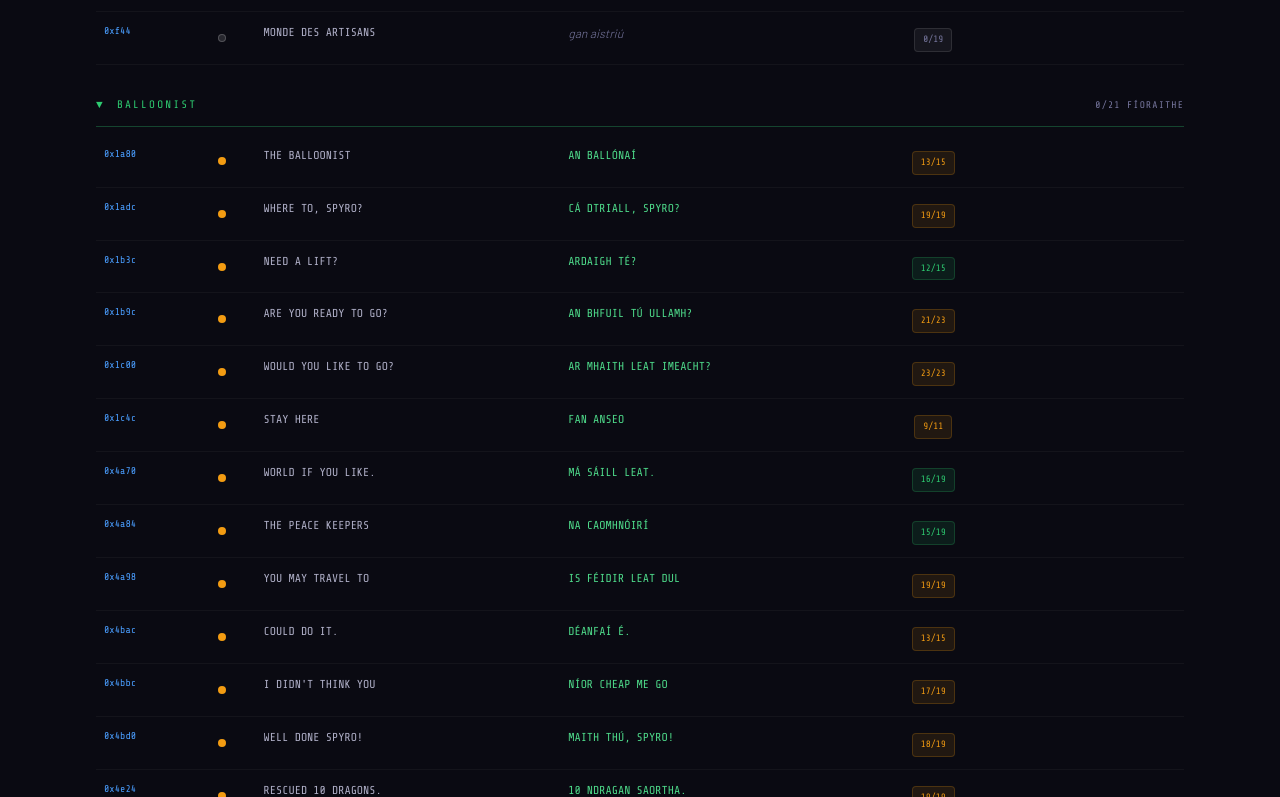
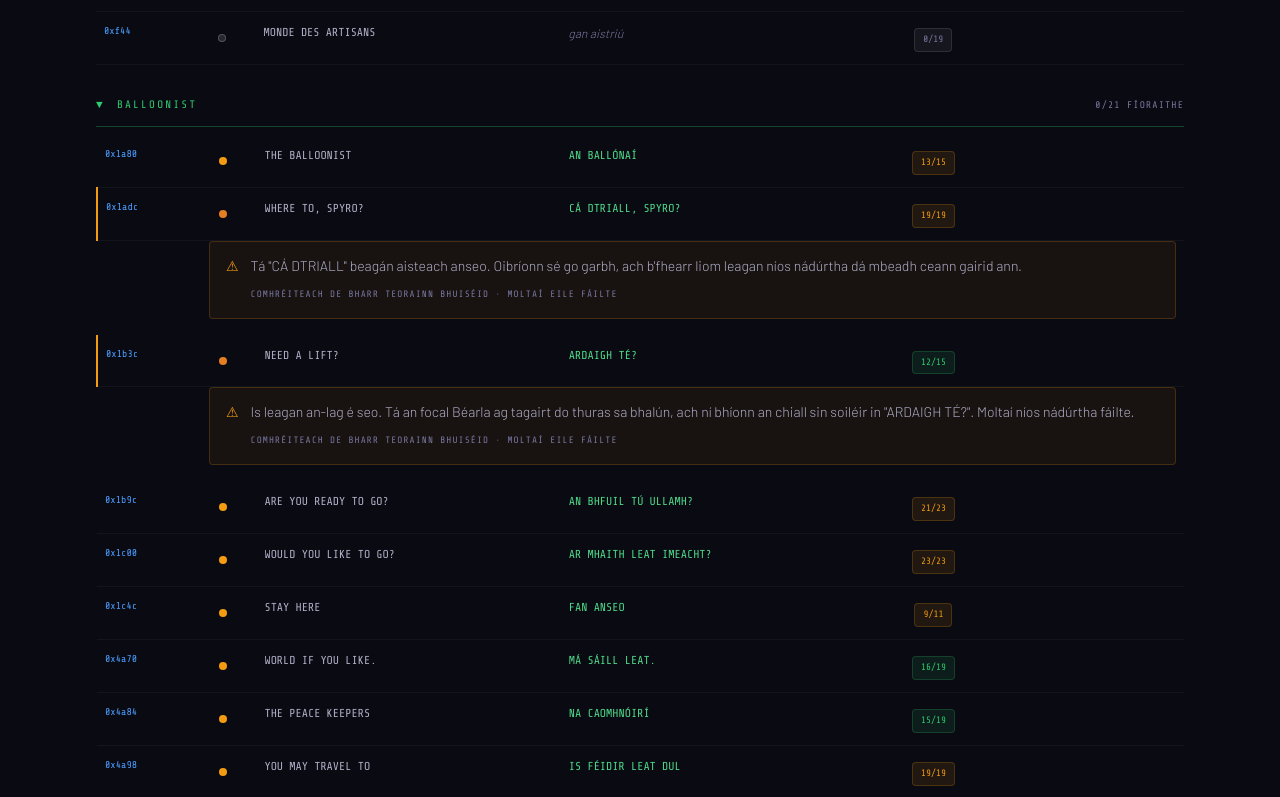
Before and after one commit to aaronsnig501/gaeilge-sa-chonsol, a SvelteKit app in the folder web/: page /games/ps1/spyro1/strings in a window 1280 px wide. Shown: the part 4483-5280 px from the top of the page. Built offline with nearby package versions, Linux system fonts and the light colour scheme; a web font is replaced by a local one.

Commit message:
feat(web): show translator notes for compromised Balloonist strings

```diff
--- a/web/src/routes/games/[console]/[game]/strings/+page.svelte
+++ b/web/src/routes/games/[console]/[game]/strings/+page.svelte
@@ -300,7 +300,7 @@
 						<table class="mt-2 w-full min-w-[900px] border-collapse">
 							<tbody>
 								{#each category.strings as entry (entry.offset)}
-									<tr class={`group border-b border-white/4 transition-colors hover:bg-white/[0.02] ${entry.note ? 'border-l-2 border-l-console-amber' : ''}`}>
+									<tr class={`group border-b border-white/4 transition-colors hover:bg-white/[0.02] ${entry.compromised && entry.note ? 'border-l-2 border-l-console-amber' : ''}`}>
 										<td class="w-20 px-2 py-3 align-top font-mono text-[0.62rem] text-console-address">
 											{entry.offset}
 										</td>
@@ -346,7 +346,7 @@
 											</div>
 										</td>
 									</tr>
-									{#if entry.note}
+									{#if entry.compromised && entry.note}
 										<tr>
 											<td colspan="6" class="px-2 pb-4 pl-28">
 												<div class="flex gap-3 rounded-sm border border-console-amber/20 bg-console-amber/6 px-4 py-3 text-sm leading-6 text-console-muted">
@@ -354,7 +354,7 @@
 													<div>
 														<p>{entry.note}</p>
 														<p class="mt-1 font-mono text-[0.58rem] uppercase tracking-[0.12em] text-console-tertiary">
-															Nót ón aistritheoir · moltaí fáilte
+															Comhréiteach de bharr teorainn bhuiséid · moltaí eile fáilte
 														</p>
 													</div>
 												</div>
--- a/web/static/status.json
+++ b/web/static/status.json
@@ -1,5 +1,5 @@
 {
-  "generated": "2026-05-02T08:53:50Z",
+  "generated": "2026-05-02T08:58:50Z",
   "games": [
     {
       "id": "spyro1",
@@ -9,7 +9,7 @@
       "status": "in-progress",
       "version": "0.1",
       "repo_path": "ps1/spyro/1",
-      "patch_available": false,
+      "patch_available": true,
       "help_wanted": true,
       "progress": {
         "total": 133,
@@ -18,13 +18,13 @@
       },
       "status_breakdown": {
         "verified": 0,
-        "draft": 22,
-        "compromised": 0,
+        "draft": 20,
+        "compromised": 2,
         "untranslated": 111
       },
       "flags": {
         "verified": 0,
-        "compromised": 0
+        "compromised": 2
       },
       "categories": [
         {
@@ -843,13 +843,13 @@
           "percent": 100,
           "status_breakdown": {
             "verified": 0,
-            "draft": 21,
-            "compromised": 0,
+            "draft": 19,
+            "compromised": 2,
             "untranslated": 0
           },
           "flags": {
             "verified": 0,
-            "compromised": 0
+            "compromised": 2
           },
           "strings": [
             {
@@ -868,9 +868,10 @@
               "used": 19,
               "english": "WHERE TO, SPYRO?",
               "irish": "CÁ DTRIALL, SPYRO?",
-              "status": "draft",
+              "status": "compromised",
               "verified": false,
-              "compromised": false
+              "compromised": true,
+              "note": "Tá \"CÁ DTRIALL\" beagán aisteach anseo. Oibríonn sé go garbh, ach b'fhearr liom leagan níos nádúrtha dá mbeadh ceann gairid ann."
             },
             {
               "offset": "0x1b3c",
@@ -878,9 +879,10 @@
               "used": 12,
               "english": "NEED A LIFT?",
               "irish": "ARDAIGH TÉ?",
-              "status": "draft",
+              "status": "compromised",
               "verified": false,
-              "compromised": false
+              "compromised": true,
+              "note": "Is leagan an-lag é seo. Tá an focal Béarla ag tagairt do thuras sa bhalún, ach ní bhíonn an chiall sin soiléir in \"ARDAIGH TÉ?\". Moltaí níos nádúrtha fáilte."
             },
             {
               "offset": "0x1b9c",
```
Also changed, not shown: 1 other file (tests, documents, lock files or other folders).
